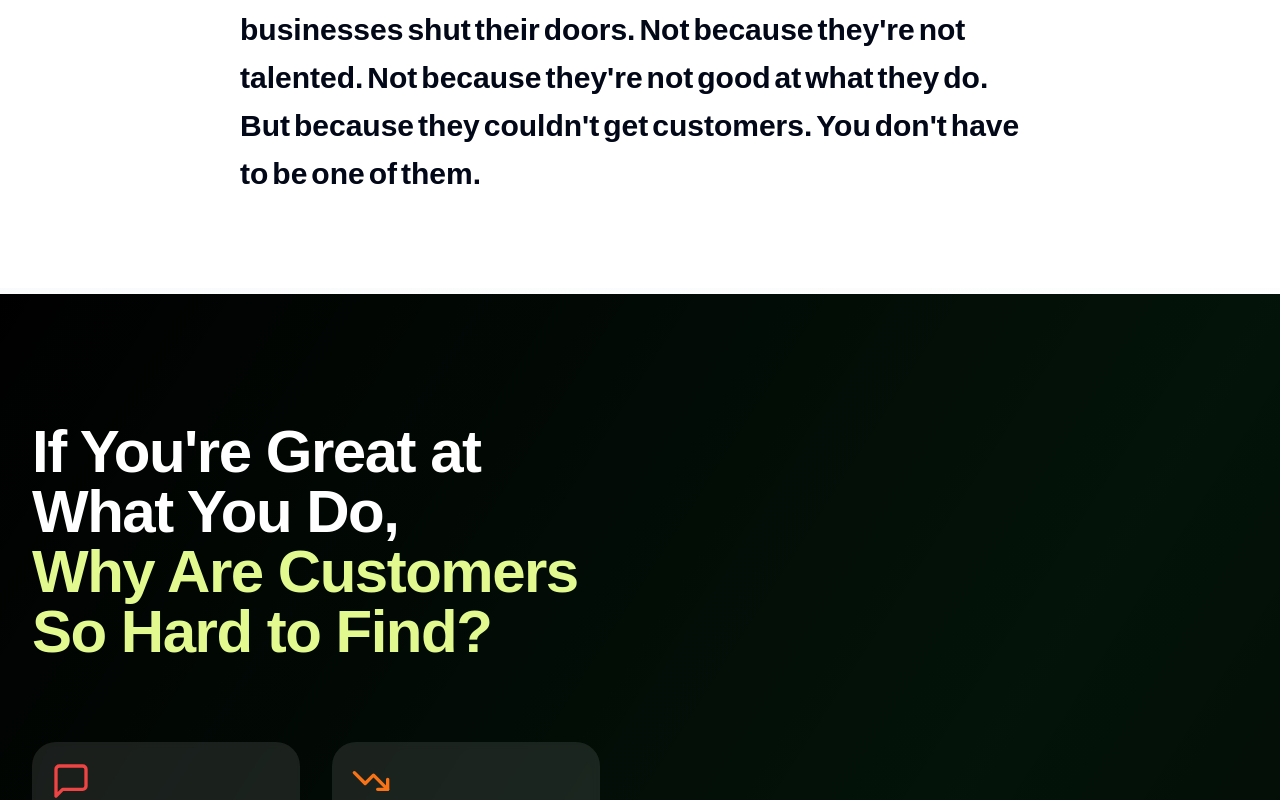
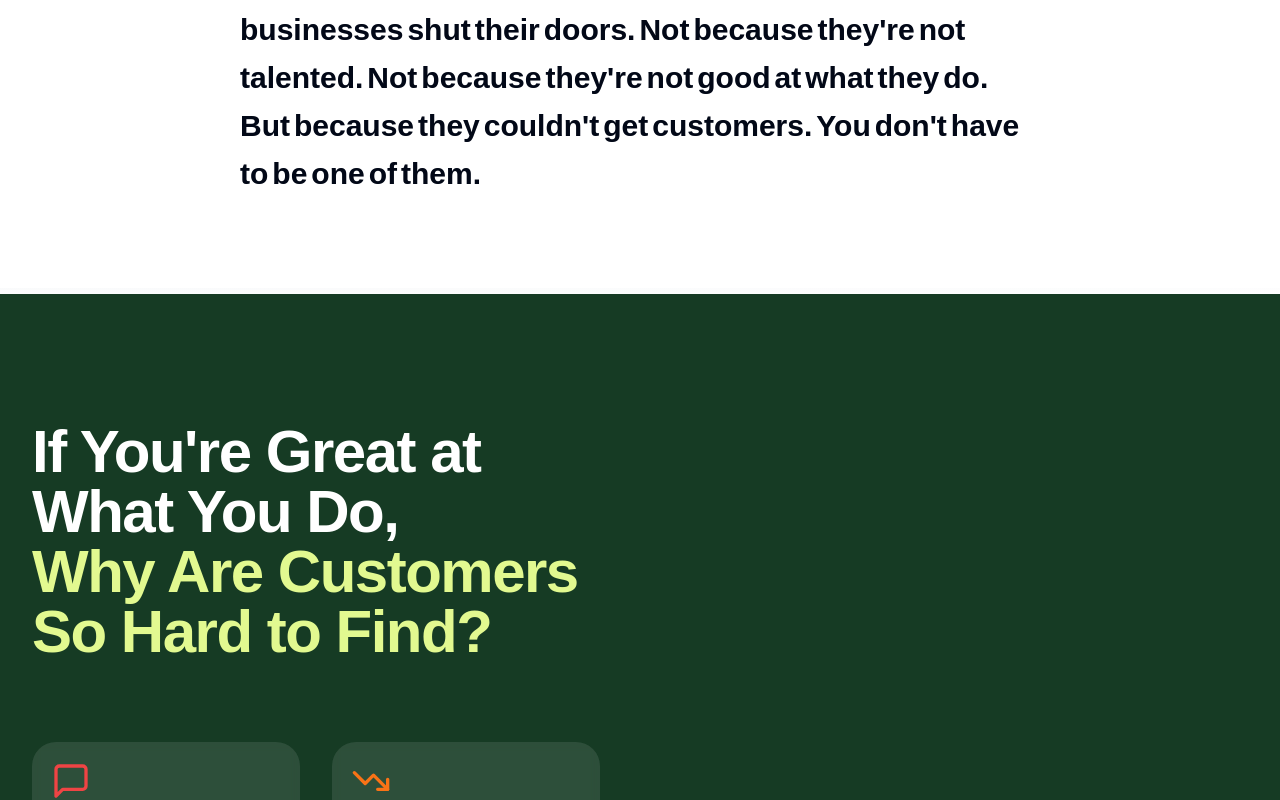
Before and after one commit to 7coremedia/drawing-board-growth-engine, a React (Vite) app: page / in a window 1280 px wide. Shown: the part 3322-4122 px from the top of the page. Built offline with nearby package versions, Linux system fonts and the light colour scheme; a web font is replaced by a local one.

Commit message:
Visual edit in Lovable
Edited UI in Lovable

```diff
--- a/src/components/PainPointsSection.tsx
+++ b/src/components/PainPointsSection.tsx
@@ -28,7 +28,7 @@ const PainPointsSection = () => {
   return <section className="py-32 bg-primary text-white relative overflow-hidden">
       {/* Background Elements */}
       <div className="absolute inset-0">
-        <div className="absolute inset-0 bg-gradient-to-br from-black via-black/90 to-black bg-green-500"></div>
+
 
       </div>
 
```
